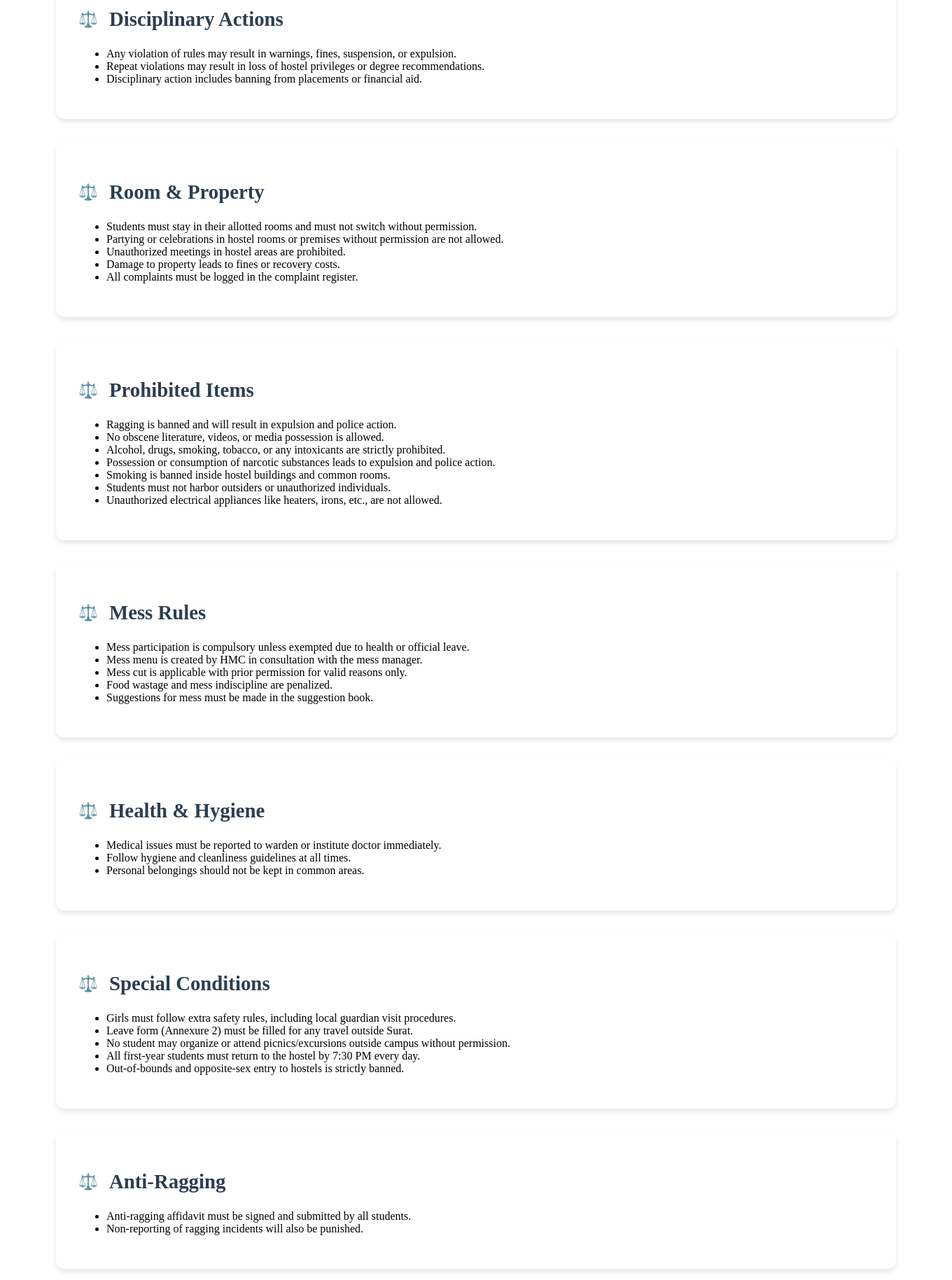
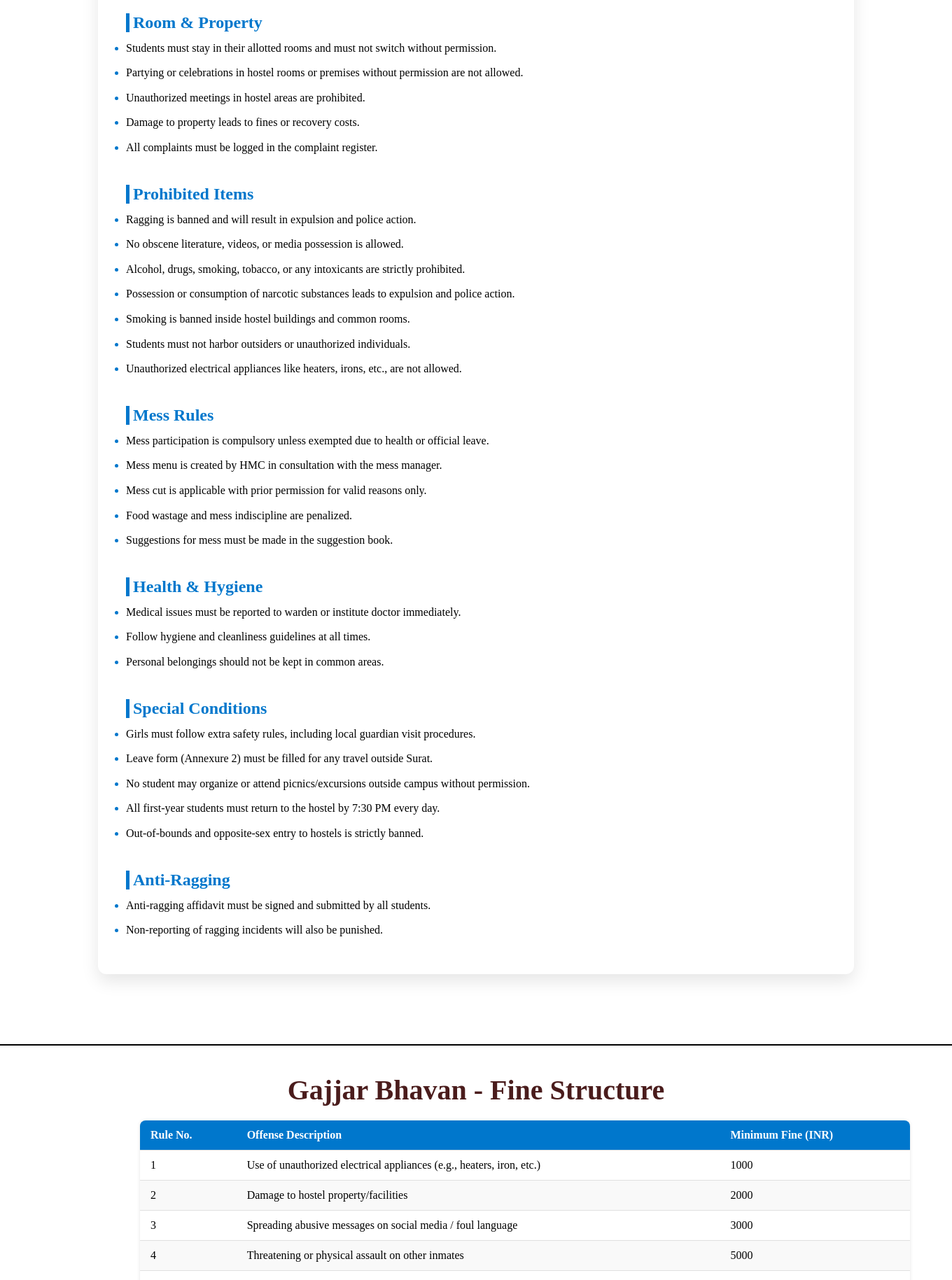
Before and after one commit to kvb1201/HostelManagement-final, a Django app: page /rules/ in a window 1360 px wide. Shown: the part 1280-3109 px from the top of the page at 70% size. Run offline with Django 5.2, Linux system fonts and the light colour scheme.

Commit message:
update rules

```diff
--- a/studentsDb/static/studentsDb/home/style.css
+++ b/studentsDb/static/studentsDb/home/style.css
@@ -24,7 +24,7 @@ body {
 /* Navbar Styles */
 .nav {
     background: rgba(44, 62, 80, 0.95);
-    backdrop-filter: blur(10px);
+     backdrop-filter: blur(10px);
     padding: 0.8rem 0;
     position: sticky;
     top: 0;
--- a/studentsDb/templates/rule.html
+++ b/studentsDb/templates/rule.html
@@ -6,6 +6,7 @@
     <meta charset="UTF-8">
     <meta name="viewport" content="width=device-width, initial-scale=1.0">
     <title>Rules and Regulations</title>
+
 </head>
 <!-- <link rel="stylesheet" href="{% static 'studentsDb/rules/rule.css' %}"> -->
 <style>
@@ -20,7 +21,10 @@
         --shadow-sm: 0 1px 3px rgba(0, 0, 0, 0.1);
         --shadow-md: 0 4px 6px rgba(0, 0, 0, 0.1);
     }
-
+*{
+    margin:0;
+    padding:0;
+}
     /* Enhanced Content Styles */
     .container {
         max-width: 1200px;
@@ -52,6 +56,7 @@
 
     /* Navbar Styles */
     .nav {
+
         background: rgba(44, 62, 80, 0.95);
         backdrop-filter: blur(10px);
         padding: 0.8rem 0;
@@ -62,16 +67,22 @@
         border-bottom: 1px solid rgba(255, 255, 255, 0.1);
         transition: all 0.3s ease;
     }
+    .nav-buttons li a {
+        text-decoration: none;
+    }
+
 
     .nav2 {
-        max-width: 1200px;
-        margin: 0 auto;
+        width:100%;
+        margin-right:15px;
         display: flex;
         justify-content: space-between;
         align-items: center;
         padding: 0rem;
     }
-
+.left{
+    padding:15px;
+}
     .left a {
         color: var(--light-text);
         text-decoration: none;
@@ -104,6 +115,7 @@
         gap: 1rem;
         list-style: none;
         position: relative;
+        padding-right:15px;
     }
 
     .nav-buttons button {
@@ -123,7 +135,7 @@
     }
 
     .nav-buttons button::before {
-        content: '';
+
         position: absolute;
         top: 0;
         left: -100%;
@@ -200,98 +212,116 @@
             border-radius: 6px;
         }
     }
+    .container {
+        max-width: 1000px;
+        margin: 40px auto;
+        background: #fff;
+        padding: 40px;
+        border-radius: 12px;
+        box-shadow: 0 10px 25px rgba(0,0,0,0.1);
+        animation: fadeIn 0.8s ease-in-out;
+        margin-bottom: 100px;
+      }
+      h1 {
+        text-align: center;
+        color: #1a1a1a;
+        font-size: 2.8em;
+        margin-bottom: 20px;
+      }
+    .container h2 {
+        border-left: 5px solid #0077cc;
+        padding-left: 5px;
+        color: #0077cc;
+        font-size: 1.5em;
+        margin-top: 40px;
+      }
+      ul, table {
+        margin-top: 10px;
+      }
+      li {
+        margin-bottom: 10px;
+        line-height: 1.6;
+      }
+      li::marker {
+        color: #0077cc;
+        font-weight: bold;
+      }
+      table {
+       width: 1100px;
+        border-collapse: collapse;
+        margin-top: 20px;
+        border-radius: 8px;
+        overflow: hidden;
+        box-shadow: 0 0 5px rgba(0,0,0,0.1);
+        background-color: #fff;
+        animation: fadeIn 0.8s ease-in-out;
+        margin-left: 200px;
+        margin-top: 20px;
+      }
+      th, td {
+        padding: 12px 15px;
+        text-align: left;
+        border-bottom: 1px solid #e0e0e0;
+      }
+      th {
+        background-color: #0077cc;
+        color: white;
+        font-size: 1em;
+      }
+      tr:nth-child(even) {
+        background-color: #f9f9f9;
+      }
+      p strong {
 
-    section {
-        background: white;
-        margin-bottom: 2rem;
-        padding: 2rem;
-        border-radius: 12px;
-        box-shadow: var(--shadow-md);
-        transition: var(--transition);
-    }
+        color: #cc0000;
+      }
+      p{
+        width: 1100px;
+        margin-left: 200px;
+        color: #1a1a1a;
+        font-size: 1.2em;
+        line-height: 1.6;
+      }
 
-    section:hover {
-        transform: translateY(-3px);
-        box-shadow: 0 8px 25px rgba(0, 0, 0, 0.1);
-    }
+        h1 {
+          font-size: 2em;
+          text-align: center;
+        }
 
-    section h2 {
-        color: var(--primary-color);
-        margin-bottom: 1.5rem;
-        font-size: 1.8rem;
-        display: flex;
-        align-items: center;
-        gap: 1rem;
-    }
+        .fines h2 {
 
-    section h2::before {
-        content: '⚖️';
-        font-size: 1.4rem;
-    }
-
-
-    /* Enhanced Fines Table */
-    .fines {
-        background: white;
-        padding: 2rem;
-        border-radius: 12px;
-        margin: 4rem auto;
-        box-shadow: var(--shadow-md);
-    }
-
-    .fines h2 {
-        color: var(--primary-color);
-        font-size: 2rem;
-        text-align: center;
-        margin-bottom: 2.5rem;
-    }
-
-    table {
-        width: 100%;
-        border-collapse: collapse;
-        margin: 2rem 0;
-        overflow: hidden;
-    }
-
-    thead {
-        background: var(--primary-color);
-        color: var(--light-text);
-    }
-
-    thead th {
-        padding: 1.2rem;
-        text-align: left;
-        font-weight: 600;
-    }
-
-    tbody td {
-        padding: 1rem;
-        border-bottom: 1px solid #eee;
-    }
-
-    tbody tr:nth-child(even) {
-        background-color: rgba(236, 240, 241, 0.3);
-    }
-
-    tbody tr:hover {
-        background-color: rgba(52, 152, 219, 0.05);
-    }
+          font-size: 1.2em;
+          text-align: center;
+          border-top: #000000 solid 2px;
+          font-size:2.5em;
+          padding-top: 40px;
+          color: rgb(74, 28, 28);
+        }
 
     footer {
+        height:150px;
         background-color: var(--primary-color);
-        color: var(--light-text);
+        color: white;
         padding: 3rem 2rem;
         margin-top: 4rem;
     }
 
     .f1 {
-        max-width: 1200px;
+        width:100%;
+        color: white;
         margin: 0 auto;
         text-align: center;
         margin-bottom: 2rem;
     }
+    .f1 p{
+        color:white;
+    }
+    .f2 p{
+        color:white;
+    }
 
     .f2 {
+        width:100%;
         text-align: center;
         border-top: 1px solid rgba(255, 255, 255, 0.1);
         padding-top: 2rem;
@@ -357,8 +387,8 @@
             <div class="left">
                 <a href="{% url 'home'%}">Welcome to Gajjar Bhavan</a>
             </div>
-            <div class="menu-icon">☰</div>
-            <div class="right">
+
+            <div class="right" >
                 <form method="post" action="{% url 'home' %}">
                     {% csrf_token %}
                     <ul class="nav-buttons" >
@@ -368,8 +398,9 @@
                         <li><a href="{% url 'complaints' %}"></a><button type="submit" name="complaints">Complaints</button></li>
                         <li><a href="{% url 'rules' %}"></a><button type="submit" name="rules">Rules & Regulations</button></li>
                         <li><button type="submit" name="contact">Contact Us</button></li>
+                        <li><button type="submit" name="reset">Reset Password</button></li>
                         <li><button type="submit" name="logout">Log Out</button></li>
-                        <li><button type="submit" name="reset">Reset Password</button></li>
+
 
                     </ul>
                 </form>
```
Also changed, not shown: db.sqlite3, 1 other file.
